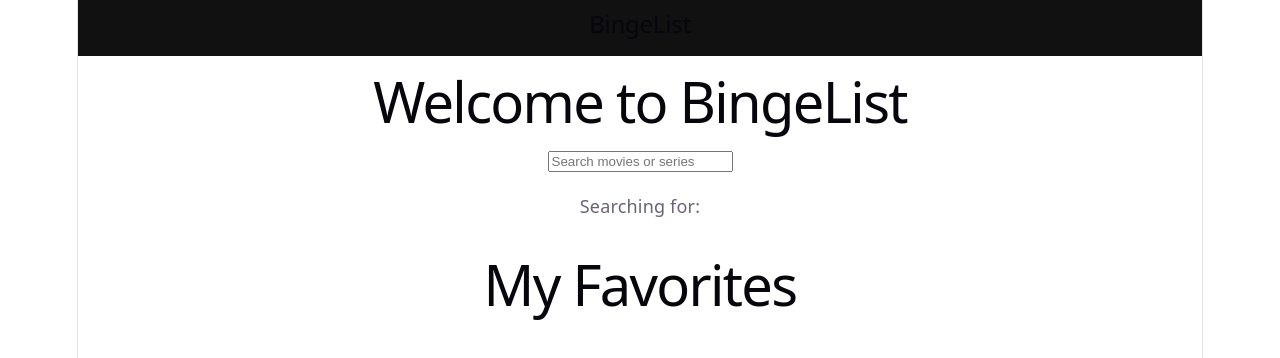
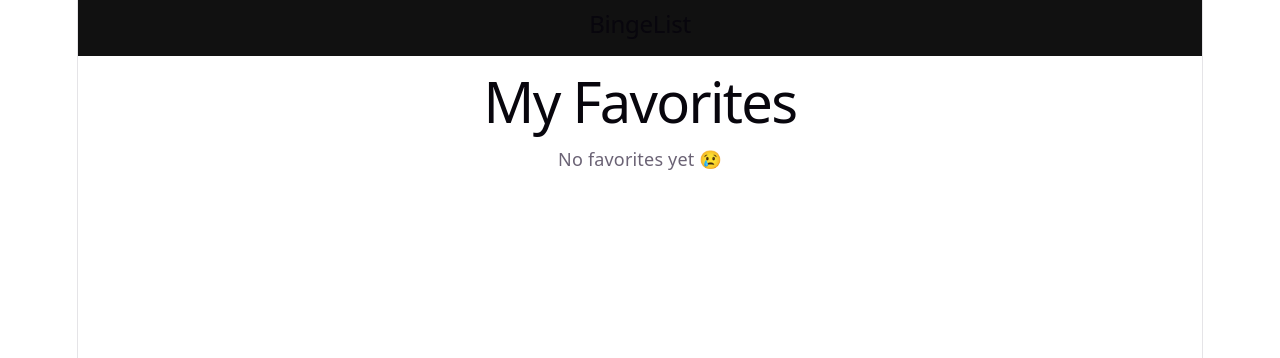
Before and after one commit to zensude/Bingelist, a React (Vite) app: page /favorites in a window 1280 px wide. Shown: the top 358 px of the page. Built offline with nearby package versions, Linux system fonts and the light colour scheme.

Commit message:
feat: add React Router and basic page navigation

```diff
--- a/src/App.jsx
+++ b/src/App.jsx
@@ -3,15 +3,34 @@ import Navbar from "./components/Navbar";
 import Home from "./pages/Home";
 import Favorites from "./pages/Favorites";
 import './App.css'
+import { BrowserRouter, Routes, Route } from "react-router-dom";
 
 function App() {
   const [favorites, setFavorites] = useState([]);
   return (
-    <>
+    <BrowserRouter>
       <Navbar />
-      <Home favorites={favorites} setFavorites={setFavorites} />
-      <Favorites favorites={favorites} />
-    </>
+      <Routes>
+        <Route
+          path="/"
+          element={
+            <Home
+              favorites={favorites}
+              setFavorites={setFavorites}
+            />
+          }
+        />
+        <Route
+          path="/favorites"
+          element={
+            <Favorites
+              favorites={favorites}
+              setFavorites={setFavorites}
+            />
+          }
+        />
+      </Routes>
+    </BrowserRouter>
   );
 }
 
--- a/src/pages/Favorites.jsx
+++ b/src/pages/Favorites.jsx
@@ -1,7 +1,40 @@
-const Favorites = () => {
+import MovieCard from "../components/MovieCard";
+
+const Favorites = ({ favorites, setFavorites }) => {
+
+    const toggleFavorite = (movie) => {
+        const isFav = favorites.find((m) => m.imdbID === movie.imdbID);
+
+        if (isFav) {
+            setFavorites(favorites.filter((m) => m.imdbID !== movie.imdbID));
+        } else {
+            setFavorites([...favorites, movie]);
+        }
+    };
+
     return (
         <div>
             <h1>My Favorites</h1>
+
+            <div style={{
+                display: "flex",
+                flexWrap: "wrap",
+                justifyContent: "center",
+                gap: "20px"
+            }}>
+                {favorites.length === 0 && (
+                    <p>No favorites yet 😢</p>
+                )}
+
+                {favorites.map((movie) => (
+                    <MovieCard
+                        key={movie.imdbID}
+                        movie={movie}
+                        toggleFavorite={toggleFavorite}
+                        favorites={favorites}
+                    />
+                ))}
+            </div>
         </div>
     );
 };
```
